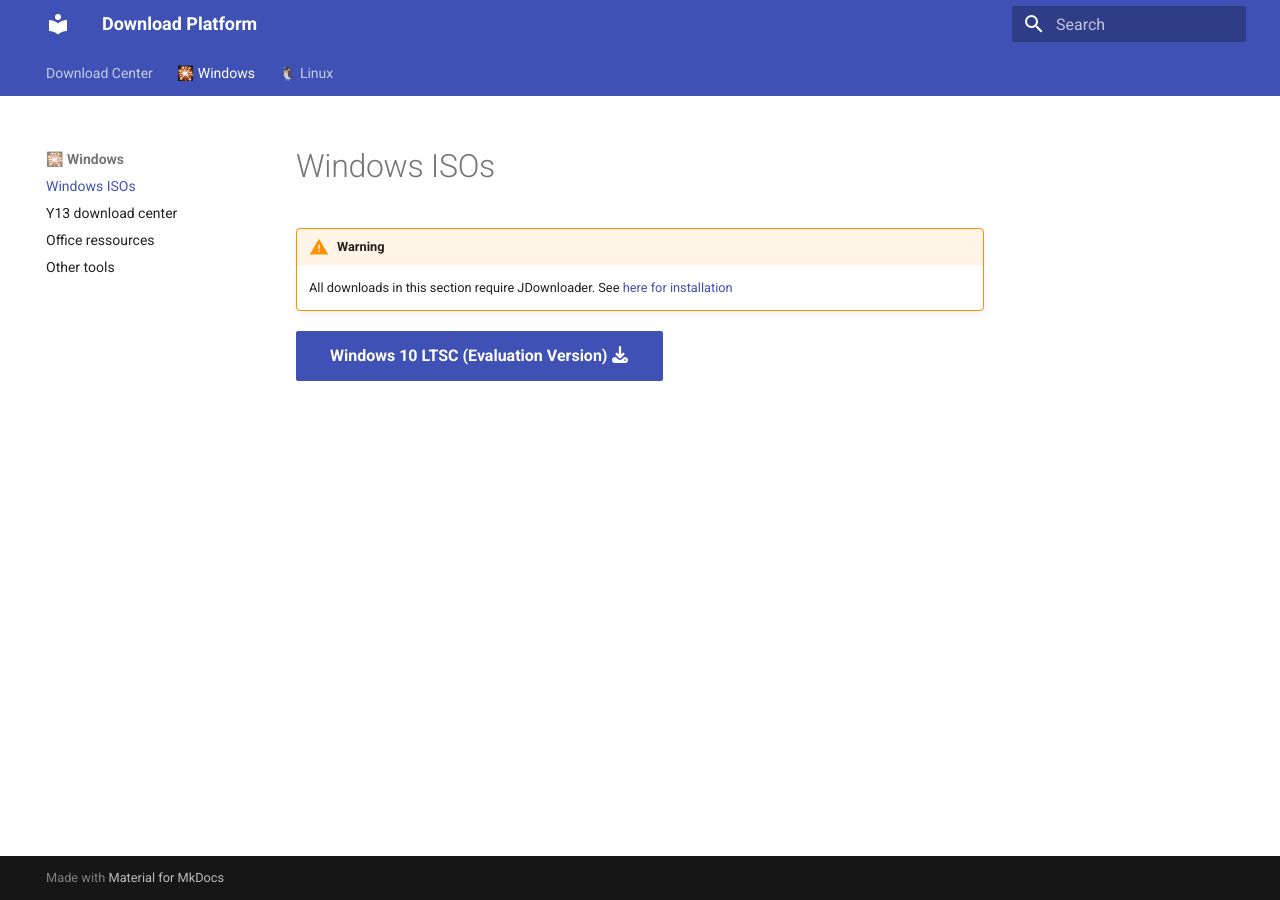
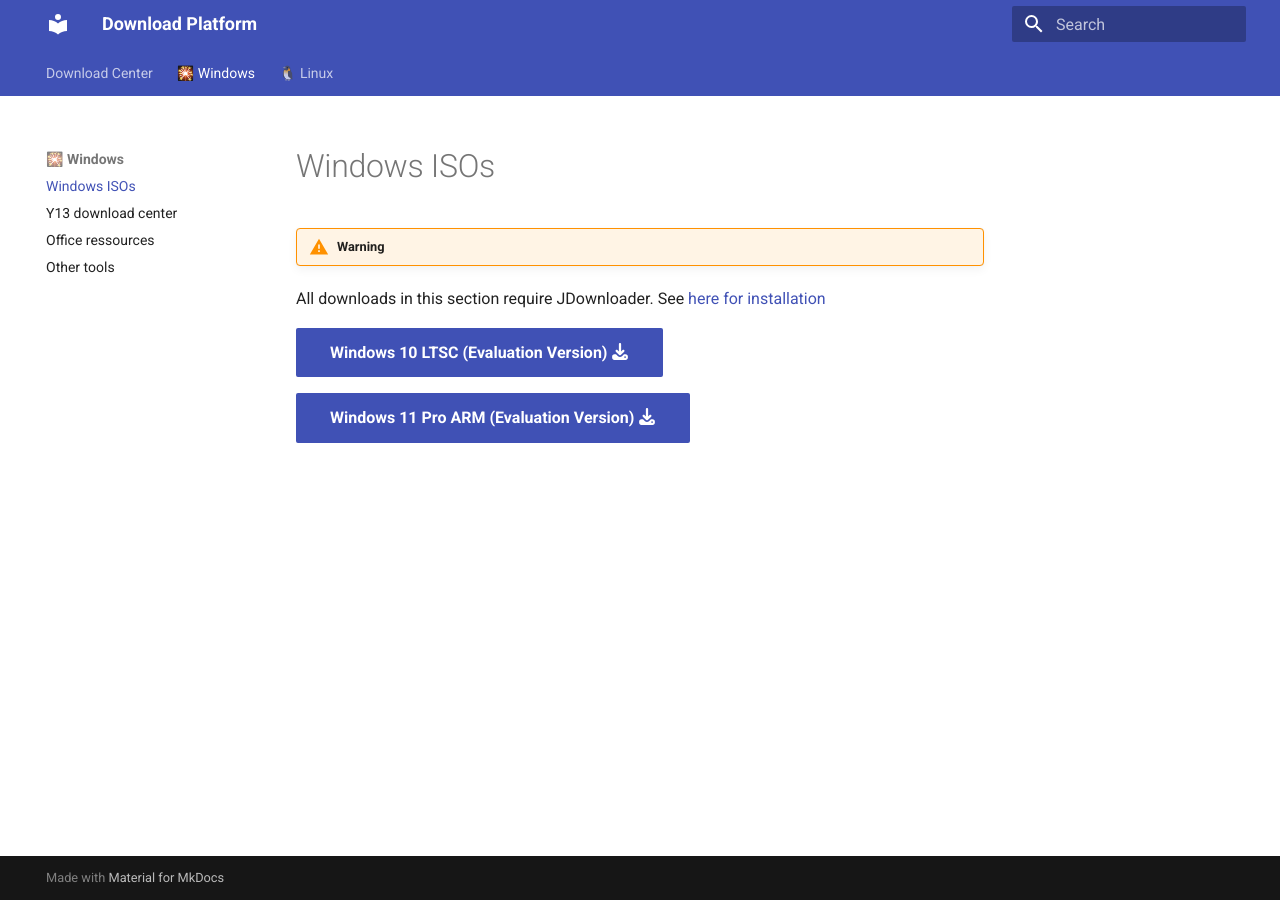
Before and after one commit to l0u1sg/download-center, an MkDocs documentation site: the page built from docs/🎇 Windows/ISOs.md, in a window 1280 px wide. Built offline with MkDocs 1.6.1 and Material for MkDocs 9.7.7, drawn with Linux system fonts in a browser that asks for light colours.

Commit message:
add windows 11 arm

```diff
--- a/docs/🎇 Windows/ISOs.md
+++ b/docs/🎇 Windows/ISOs.md
@@ -1,6 +1,8 @@
 # Windows ISOs
 
 !!! warning
-    All downloads in this section require JDownloader. See [here for installation](https://dw.louisgallet.fr/)
+All downloads in this section require JDownloader. See [here for installation](https://dw.louisgallet.fr/)
 
 [Windows 10 LTSC (Evaluation Version) :fontawesome-solid-download:](https://s3.louisgallet.fr/dw/windows/Win10_LTSC.dlc){ .md-button .md-button--primary }
+
+[Windows 11 Pro ARM (Evaluation Version) :fontawesome-solid-download:](https://s3.louisgallet.fr/dw/windows/windows11-arm.dlc){ .md-button .md-button--primary }
```
